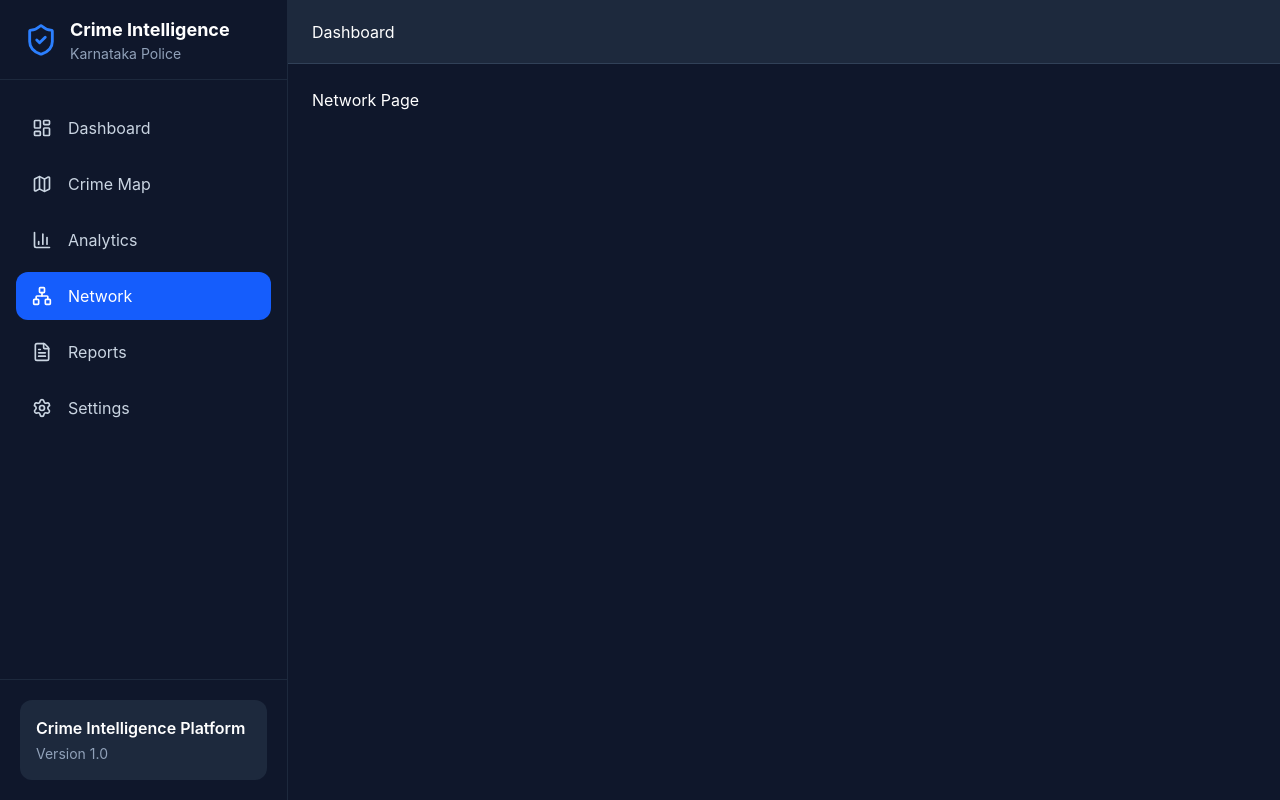
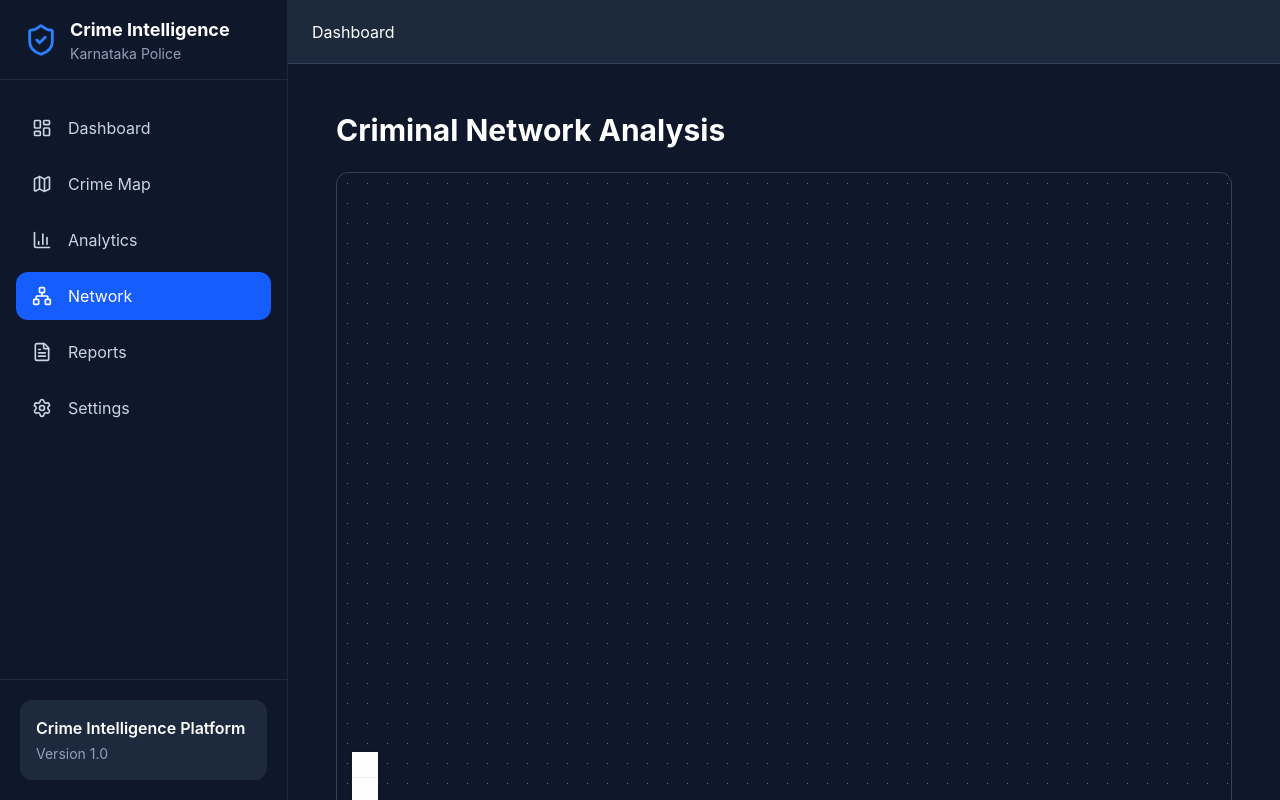
Before and after one commit to agarwalvarun24/ksp-crime-intelligence, a React (Vite) app in the folder client/: page /network in a window 1280 px wide. Built offline with nearby package versions, Linux system fonts and the light colour scheme; no server answers.

Commit message:
Networks

```diff
--- /dev/null
+++ b/client/src/api/networkApi.js
@@ -0,0 +1,10 @@
+import axios from "axios";
+
+const API = axios.create({
+  baseURL: "http://localhost:5000",
+});
+
+export const getNetwork = async () => {
+  const res = await API.get("/network");
+  return res.data.data;
+};
--- a/client/src/components/network/NetworkGraph.jsx
+++ b/client/src/components/network/NetworkGraph.jsx
@@ -1,62 +1,62 @@
+import { useEffect, useState } from "react";
+import {
+  ReactFlow,
+  Background,
+  Controls,
+} from "@xyflow/react";
+
+import "@xyflow/react/dist/style.css";
+
+import { getNetwork } from "../../api/networkApi";
+
 function NetworkGraph() {
-  const nodes = [
-    {
-      name: "Suspect A",
-      color: "bg-red-500",
-    },
-    {
-      name: "Suspect B",
-      color: "bg-yellow-500",
-    },
-    {
-      name: "Suspect C",
-      color: "bg-blue-500",
-    },
-    {
-      name: "Gang X",
-      color: "bg-purple-500",
-    },
-    {
-      name: "Broker",
-      color: "bg-green-500",
-    },
-    {
-      name: "Informer",
-      color: "bg-cyan-500",
-    },
-  ];
+
+  const [nodes, setNodes] = useState([]);
+  const [edges, setEdges] = useState([]);
+
+  useEffect(() => {
+    async function load() {
+
+      const data = await getNetwork();
+
+      const graphNodes = data.nodes.map((node, index) => ({
+        id: node.id,
+        data: {
+          label: node.label,
+        },
+        position: {
+          x: 200 * (index % 3),
+          y: 150 * Math.floor(index / 3),
+        },
+      }));
+
+      const graphEdges = data.edges.map((edge, index) => ({
+        id: `e${index}`,
+        source: edge.source,
+        target: edge.target,
+        animated: true,
+      }));
+
+      setNodes(graphNodes);
+      setEdges(graphEdges);
+    }
+
+    load();
+  }, []);
 
   return (
-    <div className="bg-slate-900 rounded-xl border border-slate-800 p-5 shadow-lg">
-      <h2 className="text-lg font-semibold text-white mb-6">
-        Criminal Network
-      </h2>
-
-      <div className="grid grid-cols-2 md:grid-cols-3 gap-6">
-
-        {nodes.map((node) => (
-          <div
-            key={node.name}
-            className="flex flex-col items-center"
-          >
-            <div
-              className={`w-16 h-16 rounded-full ${node.color} flex items-center justify-center text-white font-bold shadow-lg`}
-            >
-              {node.name.charAt(0)}
-            </div>
-
-            <p className="text-slate-300 mt-3 text-sm text-center">
-              {node.name}
-            </p>
-          </div>
-        ))}
-
-      </div>
-
-      <div className="mt-8 text-sm text-slate-400">
-        AI relationship engine integration will visualize suspect
-        communication, financial links and co-offender networks here.
-      </div>
+    <div
+      className="rounded-xl border border-slate-700 overflow-hidden"
+      style={{ height: "700px" }}
+    >
+      <ReactFlow
+        nodes={nodes}
+        edges={edges}
+        fitView
+      >
+        <Background />
+        <Controls />
+      </ReactFlow>
     </div>
   );
 }
--- a/client/src/pages/Network/Network.jsx
+++ b/client/src/pages/Network/Network.jsx
@@ -1,6 +1,16 @@
+import NetworkGraph from "../../components/network/NetworkGraph";
+
 function Network() {
   return (
-    <h1>Network Page</h1>
+    <div className="p-6">
+
+      <h1 className="text-3xl font-bold text-white mb-6">
+        Criminal Network Analysis
+      </h1>
+
+      <NetworkGraph />
+
+    </div>
   );
 }
 
```
